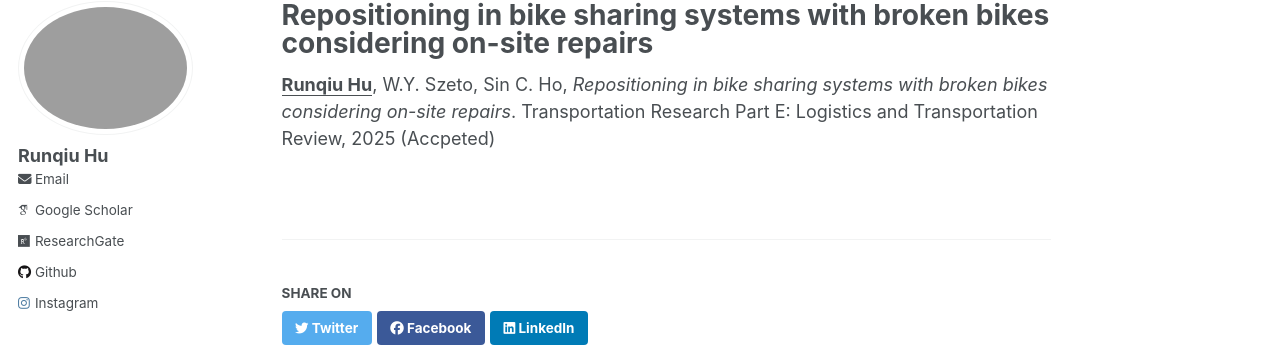
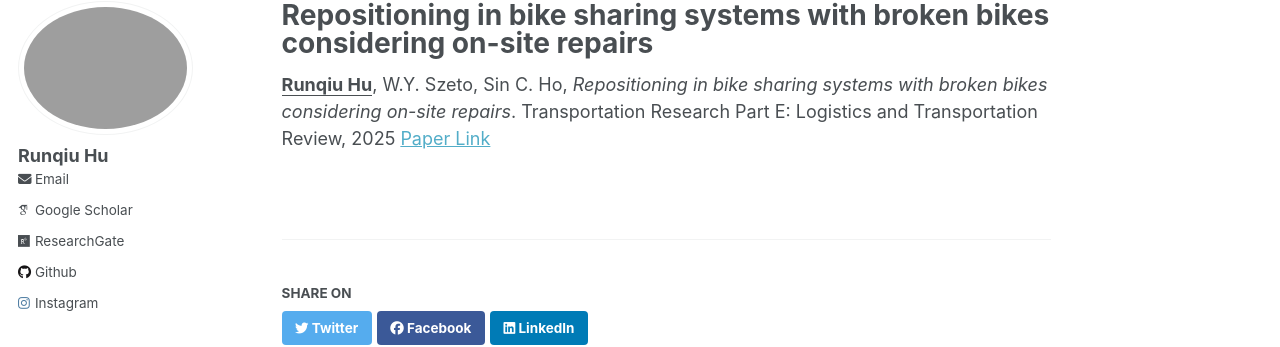
Before and after one commit to rqhu1995/rqhu1995.github.io, a Jekyll site: the page built from _publications/2025-01-01-Repositioning-in-bike-sharing-systems-with-broken-bikes-considering-on-site-repairs copy.md, in a window 1280 px wide and 963 px high. Shown: the part 105-452 px from the top of the window. Built offline with Jekyll 4.4.1, drawn with Linux system fonts in a browser that asks for light colours; some web fonts are replaced.

Commit message:
update publication

```diff
--- a/_config.yml
+++ b/_config.yml
@@ -33,7 +33,7 @@ author:
   github           : "rqhu1995"
 
   # Social media
-  instagram        : "runqiu_sop"
+  instagram        : "rankine_hugoniot"
 
 
 # Site Settings
--- a/_publications/2025-01-01-Repositioning-in-bike-sharing-systems-with-broken-bikes-considering-on-site-repairs copy.md
+++ b/_publications/2025-01-01-Repositioning-in-bike-sharing-systems-with-broken-bikes-considering-on-site-repairs copy.md
@@ -4,4 +4,4 @@ collection: publications
 permalink: /publication/2025-01-01-Repositioning-in-bike-sharing-systems-with-broken-bikes-considering-on-site-repairs
 date: 2025-01-01
 ---
-**<u>Runqiu Hu</u>**, W.Y. Szeto, Sin C. Ho, *Repositioning in bike sharing systems with broken bikes considering on-site repairs*. Transportation Research Part E: Logistics and Transportation Review, 2025 (Accpeted)
+**<u>Runqiu Hu</u>**, W.Y. Szeto, Sin C. Ho, *Repositioning in bike sharing systems with broken bikes considering on-site repairs*. Transportation Research Part E: Logistics and Transportation Review, 2025 [Paper Link](https://doi.org/10.1016/j.tre.2025.104155)
```
